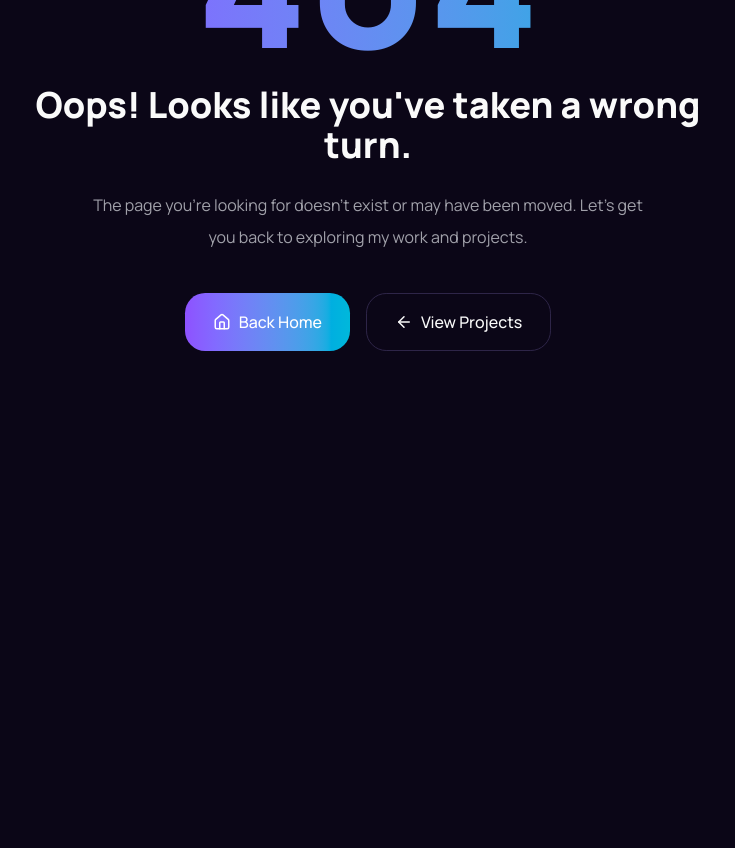
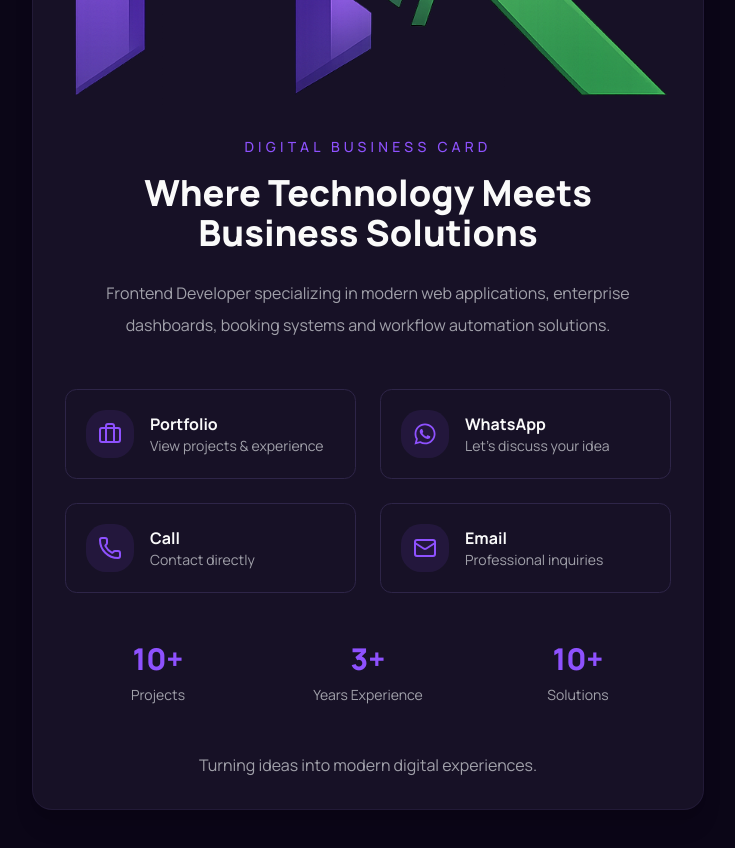
Before and after one commit to MohamedAbuelroos/mohamed-rabea-portfolio, a Next.js app: page /info in a window 1280 px wide. Before the commit this address had no page. Shown: the part 280-1128 px from the top of the page, without its empty margins (272-1007 px from the left). Before the commit the page ends 800 px from the top, so only its background shows below. Built offline with nearby package versions, Linux system fonts and the light colour scheme.

Commit message:
create info page and update CV

```diff
--- /dev/null
+++ b/app/info/page.tsx
@@ -0,0 +1,162 @@
+"use client";
+import Link from "next/link";
+import { infoLinks } from "@/data/info-links";
+import { motion } from "framer-motion";
+
+import Logo from "@/components/layout/logo";
+
+export default function InfoPage() {
+  return (
+    <main
+      className="
+  relative
+  flex
+  min-h-screen
+  items-center
+  justify-center
+  overflow-hidden
+  px-6
+  py-10
+"
+    >
+      <div className="w-full max-w-2xl">
+
+        {/* Main Card */}
+        <motion.div
+          className="
+            rounded-xl
+            border
+            border-border/50
+            bg-card
+            p-8
+            shadow-xl
+          "
+        >
+          {/* Logo */}
+          <motion.div
+            initial={{ opacity: 0, y: -20 }}
+            animate={{ opacity: 1, y: 0 }}
+            transition={{ duration: 0.5 }}
+            className="flex justify-center"
+          >
+            <Logo />
+          </motion.div>
+
+          {/* Header */}
+          <motion.div
+            initial={{ opacity: 0, y: 30 }}
+            animate={{ opacity: 1, y: 0 }}
+            transition={{
+              duration: 0.6,
+              delay: 0.15,
+            }}
+            className="mt-8 text-center"
+          >
+            <p className="text-sm font-medium uppercase tracking-[0.3em] text-violet-500">
+              Digital Business Card
+            </p>
+
+            <h1 className="mt-4 text-3xl font-black lg:text-4xl">
+              Where Technology Meets
+              <br />
+              Business Solutions
+            </h1>
+
+            <p className="mx-auto mt-6 max-w-xl leading-8 text-muted-foreground">
+              Frontend Developer specializing in modern web applications,
+              enterprise dashboards, booking systems and workflow automation
+              solutions.
+            </p>
+          </motion.div>
+
+          {/* Actions */}
+          <motion.div
+            initial={{ opacity: 0, y: 30 }}
+            animate={{ opacity: 1, y: 0 }}
+            transition={{
+              duration: 0.6,
+              delay: 0.3,
+            }}
+            className="mt-12 grid grid-cols-1 gap-6 sm:grid-cols-2"
+          >
+            {infoLinks.map((item) => {
+              const Icon = item.icon;
+
+              return (
+                <Link
+                  key={item.title}
+                  href={item.href}
+                  target={item.external ? "_blank" : undefined}
+                  className={`
+          group
+          flex
+          items-center
+          gap-4
+          rounded-md
+          border
+          p-5
+          transition-all
+          hover:-translate-y-1
+          hover:border-violet-500
+
+          ${item.featured ? "w-full" : ""}
+        `}
+                >
+                  <div className="rounded-xl bg-violet-500/10 p-3">
+                    <Icon size={24} className="text-violet-500" />
+                  </div>
+
+                  <div>
+                    <p className="font-bold">{item.title}</p>
+
+                    <p className="text-sm text-muted-foreground">
+                      {item.subtitle}
+                    </p>
+                  </div>
+                </Link>
+              );
+            })}
+          </motion.div>
+
+          {/* Stats */}
+          <motion.div
+            initial={{ opacity: 0, y: 30 }}
+            animate={{ opacity: 1, y: 0 }}
+            transition={{
+              duration: 0.6,
+              delay: 0.45,
+            }}
+          >
+            <div className="mt-12 grid grid-cols-3 gap-6">
+              <div className="text-center">
+                <p className="text-3xl font-black text-violet-500">10+</p>
+
+                <p className="mt-2 text-sm text-muted-foreground">Projects</p>
+              </div>
+
+              <div className="text-center">
+                <p className="text-3xl font-black text-violet-500">3+</p>
+
+                <p className="mt-2 text-sm text-muted-foreground">
+                  Years Experience
+                </p>
+              </div>
+
+              <div className="text-center">
+                <p className="text-3xl font-black text-violet-500">10+</p>
+
+                <p className="mt-2 text-sm text-muted-foreground">Solutions</p>
+              </div>
+            </div>
+          </motion.div>
+          {/* Footer */}
+          <div className="mt-12 text-center">
+            <p className="text-muted-foreground">
+              Turning ideas into modern digital experiences.
+            </p>
+          </div>
+        </motion.div>
+      </div>
+    </main>
+  );
+}
--- a/components/layout/navbar.tsx
+++ b/components/layout/navbar.tsx
@@ -54,8 +54,7 @@ function Navbar() {
 
           <a
             title="Download CV"
-            href="/resume.pdf"
-            download
+            href="/resume/Mohamed-Rabea-CV.pdf"
             className=" hidden lg:inline-flex  h-10 items-center gap-2 rounded-md border border-border bg-card px-5 text-sm font-medium  duration-200 hover:-translate-y-0.5 hover:shadow-lg "
           >
             <Download size={16} />
--- /dev/null
+++ b/data/info-links.ts
@@ -0,0 +1,37 @@
+// data/info-links.ts
+
+import { Briefcase, Mail, Phone } from "lucide-react";
+
+import { FaWhatsapp } from "react-icons/fa";
+
+export const infoLinks = [
+  {
+    title: "Portfolio",
+    subtitle: "View projects & experience",
+    href: "/",
+    icon: Briefcase,
+    featured: true,
+  },
+
+  {
+    title: "WhatsApp",
+    subtitle: "Let's discuss your idea",
+    href: "https://wa.me/201022225621",
+    icon: FaWhatsapp,
+    external: true,
+  },
+
+  {
+    title: "Call",
+    subtitle: "Contact directly",
+    href: "tel:+201022225621",
+    icon: Phone,
+  },
+
+  {
+    title: "Email",
+    subtitle: "Professional inquiries",
+    href: "mailto:mohamedabuelroos31@gmail.com",
+    icon: Mail,
+  },
+];
```
Also changed, not shown: 1 other file (tests, documents, lock files or other folders).
